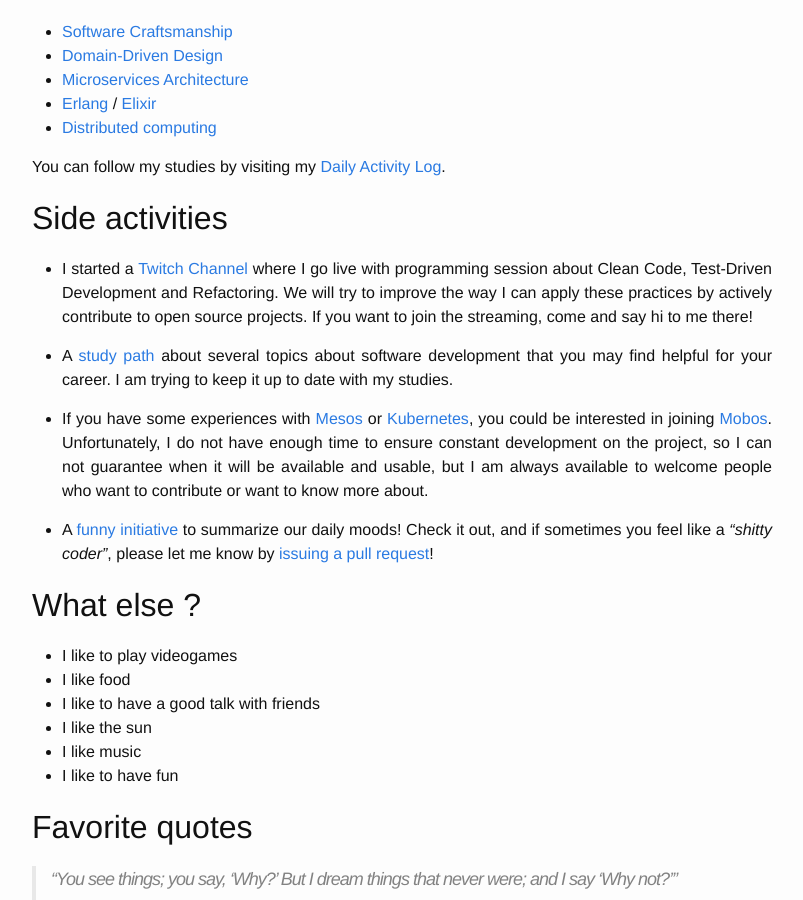
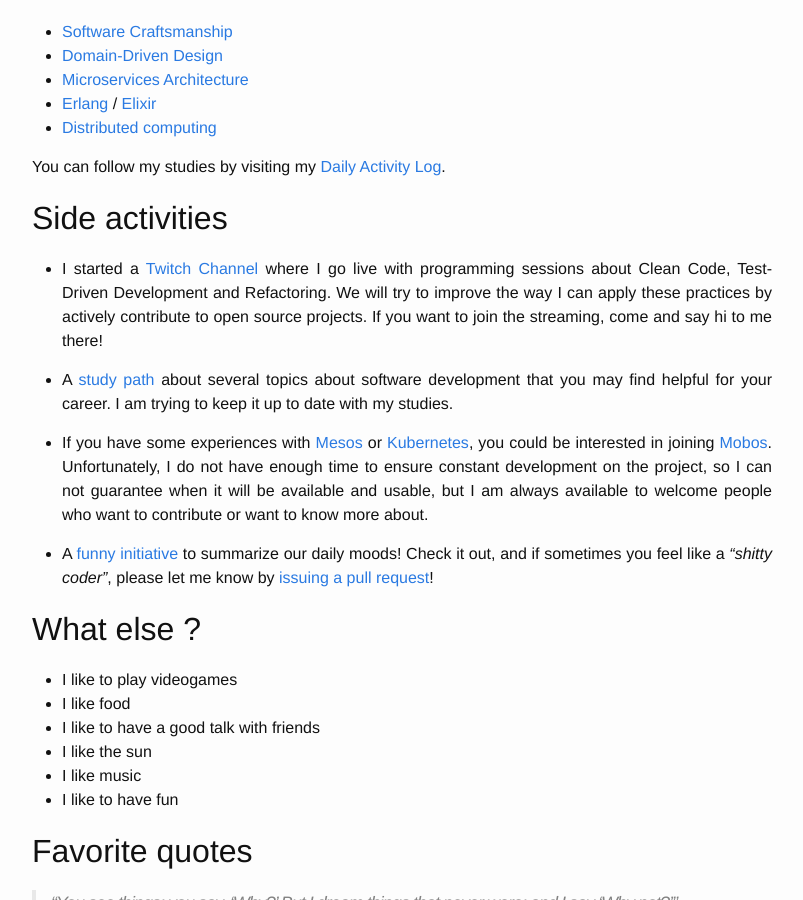
Before and after one commit to joebew42/joebew42.github.io, a Jekyll site: the page built from about.md, in a window 1280 px wide and 900 px high, scrolled down 918 px. Shown: the whole window, without its empty margins (238-1041 px from the left). Built offline with Jekyll 4.4.1, drawn with Linux system fonts in a browser that asks for light colours.

Commit message:
forget an s :D

```diff
--- a/about.md
+++ b/about.md
@@ -36,7 +36,7 @@ You can follow my studies by visiting my [Daily Activity Log](http://joebew42.gi
 
 ## Side activities
 
-* I started a [Twitch Channel](https://www.twitch.tv/joebew42) where I go live with programming session about Clean Code, Test-Driven Development and Refactoring. We will try to improve the way I can apply these practices by actively contribute to open source projects. If you want to join the streaming, come and say hi to me there!
+* I started a [Twitch Channel](https://www.twitch.tv/joebew42) where I go live with programming sessions about Clean Code, Test-Driven Development and Refactoring. We will try to improve the way I can apply these practices by actively contribute to open source projects. If you want to join the streaming, come and say hi to me there!
 
 * A [study path](https://github.com/joebew42/study-path) about several topics about software development that you may find helpful for your career. I am trying to keep it up to date with my studies.
 
```
